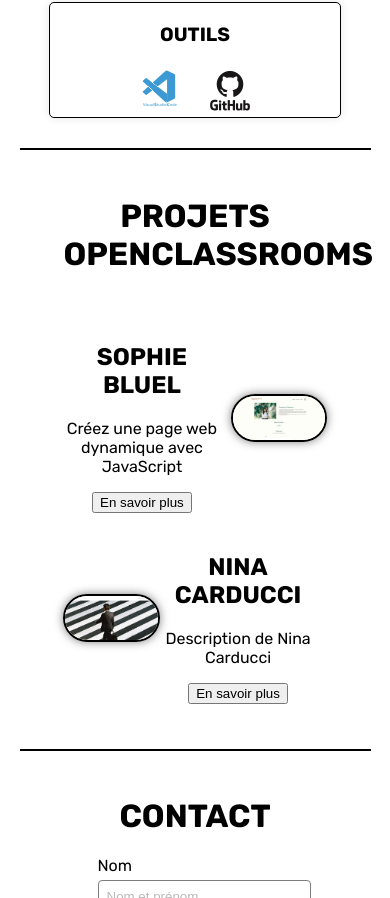
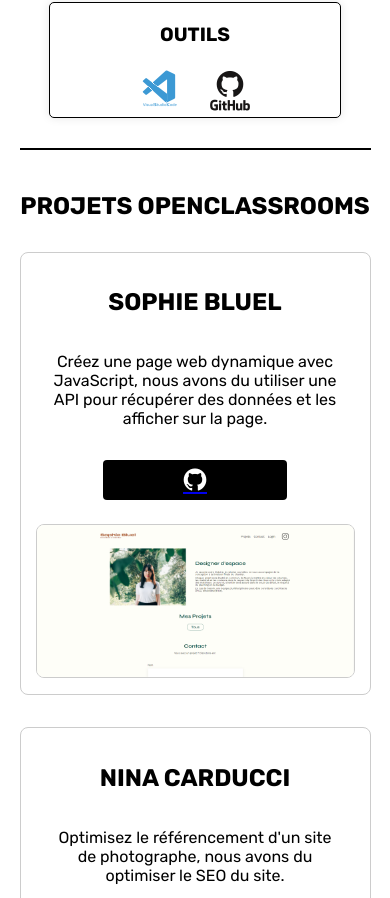
Before and after one commit to TomG33-dev/P12, a React (Vite) app: page / in a window 390 px wide. Shown: the part 1746-2644 px from the top of the page. Built offline with nearby package versions, Linux system fonts and the light colour scheme; some icons are missing.

Commit message:
Mise en place Projets + Responsive

```diff
--- a/src/components/Projets/Projets.jsx
+++ b/src/components/Projets/Projets.jsx
@@ -1,29 +1,48 @@
-import "./projets.scss"
-import SophieBluel from '../../assets/sophiebluel.png';
-import NinaCarducci from '../../assets/ninacarducci.png';
+import React from 'react';
+import "./projets.scss";
+import sophieBluelImage from '../../assets/sophiebluel.png';
+import ninaCarducciImage from '../../assets/ninacarducci.png';
+import argentBankImage from '../../assets/argentbank.png';
+
+const projetsData = [
+    {
+        titre: "SOPHIE BLUEL",
+        description: "Créez une page web dynamique avec JavaScript, nous avons du utiliser une API pour récupérer des données et les afficher sur la page.",
+        image: sophieBluelImage,
+        repoLink: "https://github.com/TomG33-dev/P6-OC"
+    },
+    {
+        titre: "NINA CARDUCCI",
+        description: "Optimisez le référencement d'un site de photographe, nous avons du optimiser le SEO du site.",
+        image: ninaCarducciImage,
+        repoLink: "https://github.com/TomG33-dev/P9"
+    },
+    {
+        titre: "ARGENT BANK",
+        description: "Implémentez le front-end d'une application bancaire avec React, nous avons du créer un site web pour une banque en ligne avec React et Redux.",
+        image: argentBankImage,
+        repoLink: "https://github.com/TomG33-dev/P11"
+    },
+];
 
 function Projets() {
     return (
         <div className="projets">
             <h1>PROJETS OPENCLASSROOMS</h1>
-            <div className="project">
-                <div className="project-text">
-                    <h2>SOPHIE BLUEL</h2>
-                    <p>Créez une page web dynamique avec JavaScript</p>
-                    <button>En savoir plus</button>
+            {projetsData.map((projet, index) => (
+                <div key={index} className="project">
+                    <div className="project-text">
+                        <h2>{projet.titre}</h2>
+                        <p>{projet.description}</p>
+                        <a href={projet.repoLink} target="_blank" rel="noopener noreferrer">
+                            <button><i className="devicon-github-original"></i></button>
+                        </a>
+                    </div>
+                    <img src={projet.image} alt={`Image du site de ${projet.titre}`} />
                 </div>
-                <img src={SophieBluel} alt="Image du site de Sophie Bluel" />
-            </div>
-            <div className="project reverse">
-                <div className="project-text">
-                    <h2>NINA CARDUCCI</h2>
-                    <p>Description de Nina Carducci</p>
-                    <button>En savoir plus</button>
-                </div>
-                <img src={NinaCarducci} alt="Image du site de Nina Carducci" />
-            </div>
+            ))}
         </div>
-    )
+    );
 }
 
-export default Projets
+export default Projets;
--- a/src/components/Projets/projets.scss
+++ b/src/components/Projets/projets.scss
@@ -1,33 +1,97 @@
 .projets {
-    text-align: center;
-    width: 75%;
 
     h1 {
-        margin-bottom: 50px;
+      text-align: center;
+      margin-bottom: 2rem;
+      font-size: 2rem;
     }
 
     .project {
+      display: flex;
+      align-items: center;
+      margin-bottom: 2rem;
+      padding: 1rem;
+      border: 1px solid #ccc;
+      border-radius: 8px;
+
+      .project-text {
+        flex: 1;
+        padding: 0 1rem;
         display: flex;
-        justify-content: flex-start;
+        flex-direction: column;
         align-items: center;
-        margin-bottom: 20px;
 
-        .project-text {
-            flex: 1;
-            margin-right: 10px;
+        h2, p {
+          text-align: center;
         }
 
-        img {
-            flex: 1;
-            max-width: 35%;
-            height: auto;
-            border: 2px solid black;
-            border-radius: 25px;
-            box-shadow: 0 0 10px rgba(0, 0, 0, 0.5);
+        p {
+            max-width: 50%;
         }
+
+        button {
+          background-color: #000;
+          color: #fff;
+          border: none;
+          padding: 0.5rem 5rem;
+          border-radius: 4px;
+          cursor: pointer;
+          display: flex;
+          align-items: center;
+          justify-content: center;
+          margin-top: 1rem;
+
+          i {
+            font-size: 1.5rem;
+          }
+
+          &:hover {
+            background-color: #555;
+          }
+        }
+      }
+
+      img {
+        width: 600px;
+        height: auto;
+        border-radius: 8px;
+        border: 1px solid #ccc;
+      }
     }
 
-    .reverse {
-        flex-direction: row-reverse;
+    @media (max-width: 768px) {
+      h1 {
+        font-size: 1.5rem;
+      }
+
+      .project {
+        flex-direction: column;
+
+        img {
+          width: 100%;
+        }
+
+        .project-text p {
+          max-width: 75%;
+        }
+
+        .project-text button {
+          margin-bottom: 1rem;
+        }
+      }
+    }
+
+    @media (max-width: 480px) {
+
+      .project {
+
+        .project-text p {
+          max-width: 100%;
+        }
+
+        .project-text button {
+          margin-bottom: 1.5rem;
+        }
+      }
     }
 }
```
Also changed, not shown: src/assets/argentbank.png (added).
